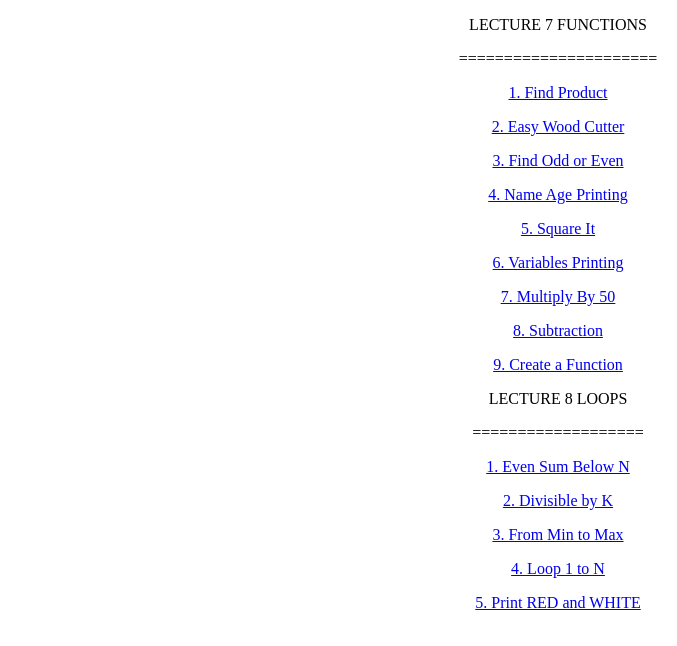
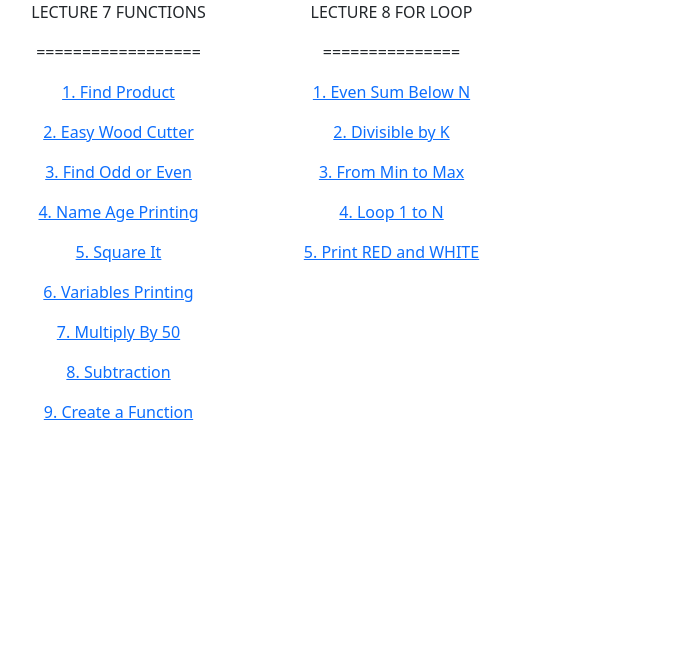
Before and after one commit to VaghaniAxita/JavaScript, a plain HTML site: page index.html in a window 1280 px wide. Shown: the whole page, without its empty margins (82-759 px from the left). Drawn offline with nearby package versions, Linux system fonts and the light colour scheme.

Commit message:
26/4/24 main index file changes

```diff
--- a/index.html
+++ b/index.html
@@ -4,16 +4,25 @@
 <head>
     <meta charset="UTF-8">
     <meta name="viewport" content="width=device-width, initial-scale=1.0">
-    <title>Document</title>
+    <title>HOME PAGE</title>
+
+    <link href="https://cdn.jsdelivr.net/npm/bootstrap@5.3.3/dist/css/bootstrap.min.css" rel="stylesheet"
+        integrity="sha384-QWTKZyjpPEjISv5WaRU9OFeRpok6YctnYmDr5pNlyT2bRjXh0JMhjY6hW+ALEwIH" crossorigin="anonymous">
+
+    <script src="https://cdn.jsdelivr.net/npm/bootstrap@5.3.3/dist/js/bootstrap.bundle.min.js"
+        integrity="sha384-YvpcrYf0tY3lHB60NNkmXc5s9fDVZLESaAA55NDzOxhy9GkcIdslK1eN7N6jIeHz"
+        crossorigin="anonymous"></script>
 </head>
 
 <body>
-    <center>
+
+    <div class="container text-center">
+        <div class="row">
 
     <!-- Lecture 7 START -->
-        <div>
-        <p>LECTURE 7   FUNCTIONS</p>
-        <p>======================</p>
+    <div class="col-3 row justify-content-start">
+        <p>LECTURE 7 FUNCTIONS</p>
+        <p>==================</p>
         <p><a href="/Lecture 7/FindProduct.html">1. Find Product</a></p>
         <p><a href="/Lecture 7/EasyWoodCutterwithusingFunction.html">2. Easy Wood Cutter</a></p>
         <p><a href="/Lecture 7/FindOddorEvenwithusingFunction.html">3. Find Odd or Even</a></p>
@@ -30,9 +39,9 @@
 
 
     <!-- Lecture 8 START -->
-        <div>
-            <p>LECTURE 8    LOOPS</p>
-            <p>===================</p>
+    <div class="col-3">
+        <p>LECTURE 8 FOR LOOP</p>
+        <p>===============</p>
         <p><a href="/Lecture 8/EvenSumBelowN.html">1. Even Sum Below N</a></p>
         <p><a href="/Lecture 8/DivisibleByK.html">2. Divisible by K</a></p>
         <p><a href="/Lecture 8/FromMintoMax.html">3. From Min to Max</a></p>
@@ -40,7 +49,14 @@
         <p><a href="/Lecture 8/PrintRedandWhite.html">5. Print RED and WHITE</a></p>
     </div>
     <!-- Lecture 8 END -->
-    </center>
+
+</div>
+</div>
+
+
+
+
+
 </body>
 
 </html>
```
Lines whose indentation alone changed are shown as unchanged.
